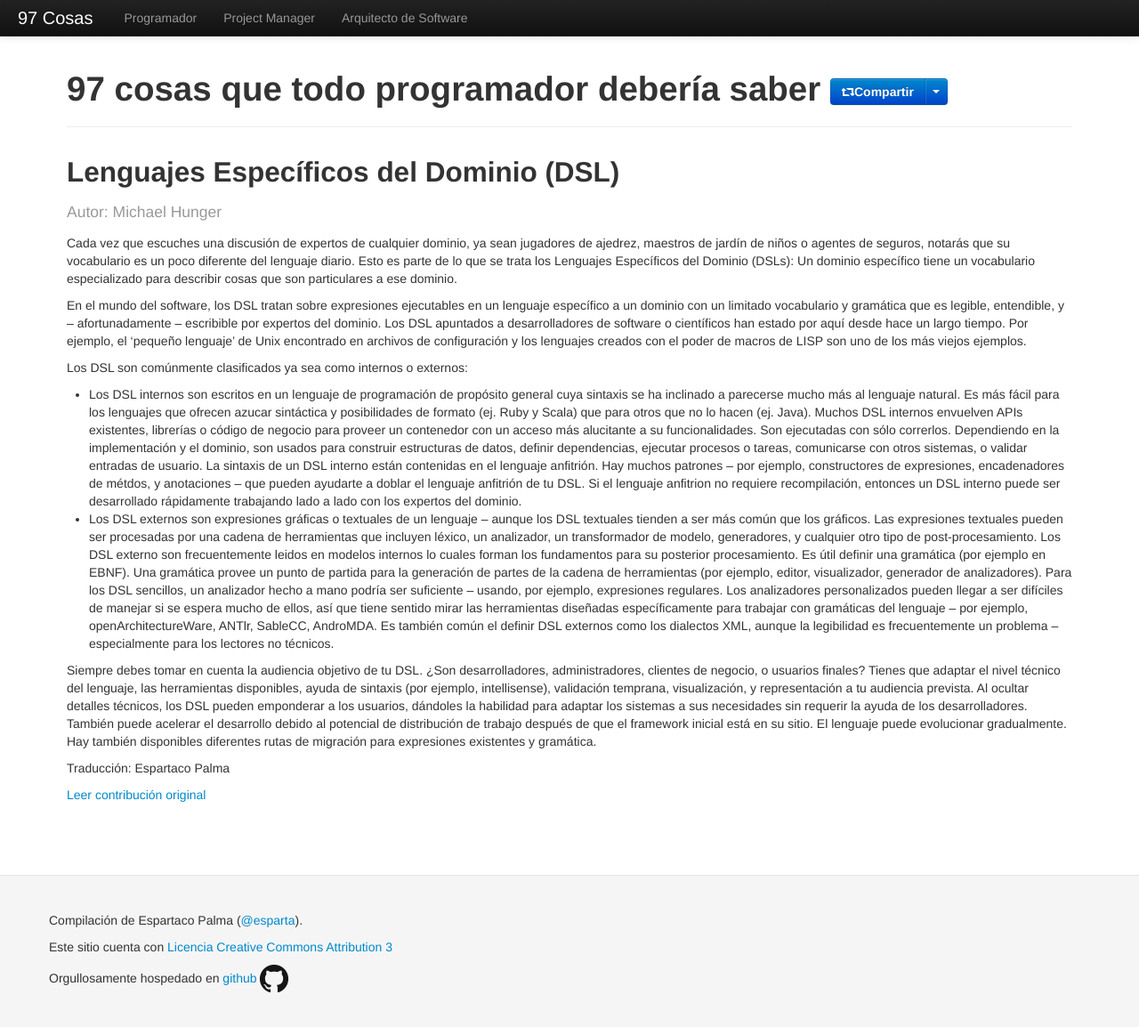
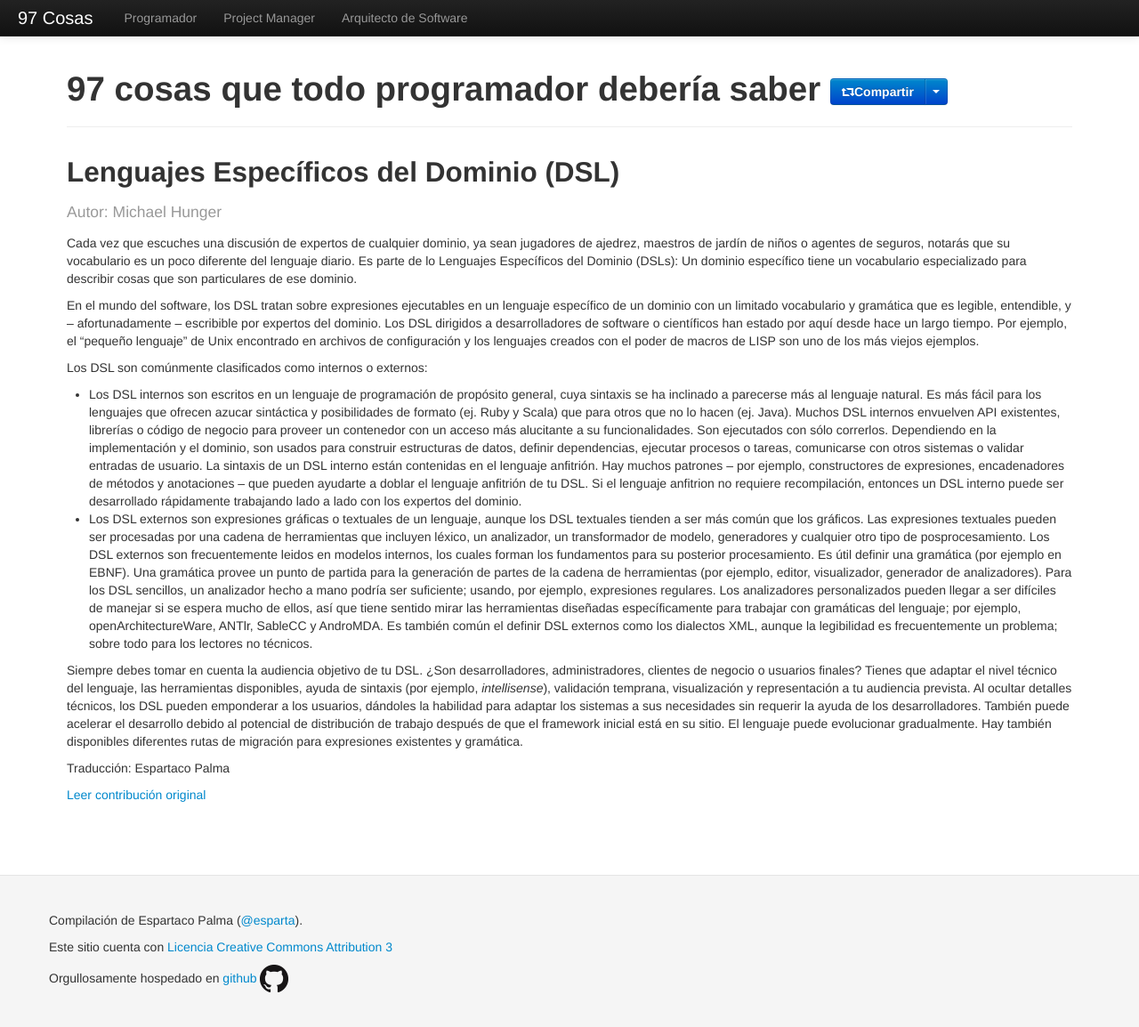
Before and after one commit to esparta/97cosas, a Jekyll site: the page built from programador/dsl.md, in a window 1280 px wide and 1156 px high. Shown: the whole window at 89% size. Built offline with Jekyll 4.4.1, drawn with Linux system fonts in a browser that asks for light colours; comment, search, counter and statistics services are not loaded.

Commit message:
Spelling corrections on dsl

```diff
--- a/programador/dsl.md
+++ b/programador/dsl.md
@@ -10,64 +10,65 @@ original: http://programmer.97things.oreilly.com/wiki/index.php/Domain-Specific_
 Cada vez que escuches una discusión de expertos de cualquier dominio, ya
 sean jugadores de ajedrez, maestros de jardín de niños o agentes de
 seguros, notarás que su vocabulario es un poco diferente del lenguaje
-diario. Esto es parte de lo que se trata los Lenguajes Específicos del
-Dominio (DSLs): Un dominio específico tiene un vocabulario especializado
-para describir cosas que son particulares a ese dominio.
+diario. Es parte de lo Lenguajes Específicos del Dominio (DSLs): Un
+dominio específico tiene un vocabulario especializado para describir
+cosas que son particulares de ese dominio.
 
 En el mundo del software, los DSL tratan sobre expresiones ejecutables
-en un lenguaje específico a un dominio con un limitado vocabulario y
+en un lenguaje específico de un dominio con un limitado vocabulario y
 gramática que es legible, entendible, y -- afortunadamente -- escribible
-por expertos del dominio. Los DSL apuntados a desarrolladores de
+por expertos del dominio. Los DSL dirigidos a desarrolladores de
 software o científicos han estado por aquí desde hace un largo tiempo.
-Por ejemplo, el 'pequeño lenguaje' de Unix encontrado en archivos de
+Por ejemplo, el "pequeño lenguaje" de Unix encontrado en archivos de
 configuración y los lenguajes creados con el poder de macros de LISP son
 uno de los más viejos ejemplos.
 
-Los DSL son comúnmente clasificados ya sea como internos o externos:
+Los DSL son comúnmente clasificados como internos o externos:
 
 - Los DSL internos son escritos en un lenguaje de programación de propósito
-general cuya sintaxis se ha inclinado a parecerse mucho más al lenguaje
+general, cuya sintaxis se ha inclinado a parecerse más al lenguaje
 natural. Es más fácil para los lenguajes que ofrecen azucar sintáctica y
-posibilidades de formato (ej. Ruby y Scala) que para otros que no lo hacen
-(ej. Java). Muchos DSL internos envuelven APIs existentes, librerías o
-código de negocio para proveer un contenedor con un acceso más alucitante
-a su funcionalidades. Son ejecutadas con sólo correrlos. Dependiendo en la implementación y el dominio, son usados para construir estructuras de
+posibilidades de formato (ej. Ruby y Scala) que para otros que no lo
+hacen (ej. Java). Muchos DSL internos envuelven API existentes, librerías
+o código de negocio para proveer un contenedor con un acceso más alucitante
+a su funcionalidades. Son ejecutados con sólo correrlos. Dependiendo en
+la implementación y el dominio, son usados para construir estructuras de
 datos, definir dependencias, ejecutar procesos o tareas, comunicarse con
-otros sistemas, o validar entradas de usuario. La sintaxis de un DSL
+otros sistemas o validar entradas de usuario. La sintaxis de un DSL
 interno están contenidas en el lenguaje anfitrión. Hay muchos patrones --
-por ejemplo, constructores de expresiones, encadenadores de métdos, y
+por ejemplo, constructores de expresiones, encadenadores de métodos y
 anotaciones -- que pueden ayudarte a doblar el lenguaje anfitrión de tu
 DSL. Si el lenguaje anfitrion no requiere recompilación, entonces un DSL
 interno puede ser desarrollado rápidamente trabajando lado a lado con
 los expertos del dominio.
-- Los DSL externos son expresiones gráficas o textuales de un lenguaje --
+- Los DSL externos son expresiones gráficas o textuales de un lenguaje,
 aunque los DSL textuales tienden a ser más común que los gráficos. Las
 expresiones textuales pueden ser procesadas por una cadena de herramientas
 que incluyen léxico, un analizador, un transformador de modelo,
-generadores, y cualquier otro tipo de post-procesamiento. Los DSL externo
-son frecuentemente leidos en modelos internos lo cuales forman los
+generadores y cualquier otro tipo de posprocesamiento. Los DSL externos
+son frecuentemente leidos en modelos internos, los cuales forman los
 fundamentos para su posterior procesamiento. Es útil definir una gramática
 (por ejemplo en EBNF). Una gramática provee un punto de partida para la
 generación de partes de la cadena de herramientas (por ejemplo, editor,
 visualizador, generador de analizadores). Para los DSL sencillos, un
-analizador hecho a mano podría ser suficiente -- usando, por ejemplo,
+analizador hecho a mano podría ser suficiente; usando, por ejemplo,
 expresiones regulares. Los analizadores personalizados pueden llegar a
 ser difíciles de manejar si se espera mucho de ellos, así que tiene
 sentido mirar las herramientas diseñadas específicamente para trabajar
-con gramáticas del lenguaje -- por ejemplo, openArchitectureWare, ANTlr,
-SableCC, AndroMDA. Es también común el definir DSL externos como los
-dialectos XML, aunque la legibilidad es frecuentemente un problema --
-especialmente para los lectores no técnicos.
+con gramáticas del lenguaje; por ejemplo, openArchitectureWare, ANTlr,
+SableCC y AndroMDA. Es también común el definir DSL externos como los
+dialectos XML, aunque la legibilidad es frecuentemente un problema; sobre
+todo para los lectores no técnicos.
 
 Siempre debes tomar en cuenta la audiencia objetivo de tu DSL. ¿Son
-desarrolladores, administradores, clientes de negocio, o usuarios
+desarrolladores, administradores, clientes de negocio o usuarios
 finales? Tienes que adaptar el nivel técnico del lenguaje, las
-herramientas disponibles, ayuda de sintaxis (por ejemplo, intellisense),
-validación temprana, visualización, y representación a tu audiencia
-prevista. Al ocultar detalles técnicos, los DSL pueden emponderar a los
-usuarios, dándoles la habilidad para adaptar los sistemas a sus
-necesidades sin requerir la ayuda de los desarrolladores. También puede
-acelerar el desarrollo debido al potencial de distribución de trabajo
-después de que el framework inicial está en su sitio. El lenguaje puede
-evolucionar gradualmente. Hay también disponibles diferentes rutas de
-migración para expresiones existentes y gramática.
+herramientas disponibles, ayuda de sintaxis (por ejemplo,
+_intellisense_), validación temprana, visualización y representación a
+tu audiencia prevista. Al ocultar detalles técnicos, los DSL pueden
+emponderar a los usuarios, dándoles la habilidad para adaptar los
+sistemas a sus necesidades sin requerir la ayuda de los desarrolladores.
+También puede acelerar el desarrollo debido al potencial de distribución
+de trabajo después de que el framework inicial está en su sitio. El
+lenguaje puede evolucionar gradualmente. Hay también disponibles
+diferentes rutas de migración para expresiones existentes y gramática.
```
